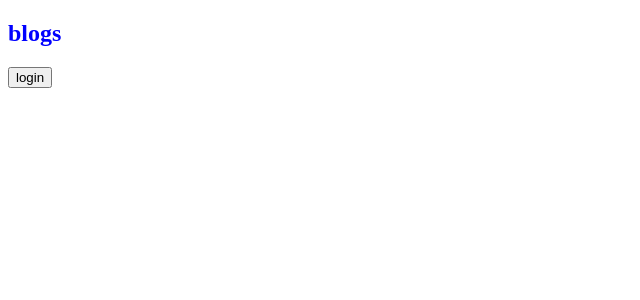
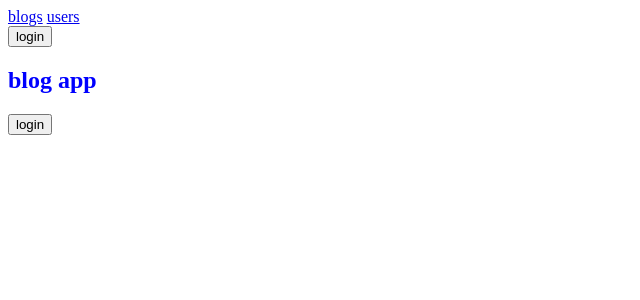
Before and after one commit to srhqmp/blog-list-app-frontend, a React (Create React App) app: page /blogs/1 in a window 1280 px wide. Shown: the top 300 px of the page, without its empty margins (0-640 px from the left). Built offline with nearby package versions, Linux system fonts and the light colour scheme; no server answers.

Commit message:
solution 7.16 - implement navigation

```diff
--- a/src/App.js
+++ b/src/App.js
@@ -1,6 +1,7 @@
 import React from 'react'
 import { BrowserRouter as Router, Switch, Route } from 'react-router-dom'
 import Notification from './components/Notification'
+import Navigation from './components/Navigation'
 import Login from './components/Login/Login'
 import Blogs from './components/Blogs/Blogs'
 import Blog from './components/Blogs/Blog'
@@ -10,7 +11,8 @@ import User from './components/Users/User'
 const App = () => {
   return (
     <Router>
-      <h2>blogs</h2>
+      <Navigation />
+      <h2>blog app</h2>
       <Notification />
       <Login />
       <Switch>
--- a/src/components/Login/Login.js
+++ b/src/components/Login/Login.js
@@ -20,12 +20,11 @@ const Login = () => {
   }
 
   const userLogout = () => (
-    <div>
-      <div>{`${loggedinUser.name} logged in`}</div>
-      <div>
-        <button onClick={handleLogout}>logout</button>
-      </div>
-    </div>
+    <span>
+      <span>{`${loggedinUser.name} logged in`}</span>
+      {' '}
+      <button onClick={handleLogout}>logout</button>
+    </span>
   )
 
   const loginFormRef = useRef()
@@ -35,7 +34,7 @@ const Login = () => {
     </Togglable>
   )
 
-  return <div>{loggedinUser ? userLogout() : loginForm()}</div>
+  return <span>{loggedinUser ? userLogout() : loginForm()}</span>
 }
 
 export default Login
--- /dev/null
+++ b/src/components/Navigation.js
@@ -0,0 +1,17 @@
+import React from 'react'
+import { Link } from 'react-router-dom'
+import Login from './Login/Login'
+
+const Navigation = () => {
+  return (
+    <div>
+      <Link to={'/'}>blogs</Link>
+      {' '}
+      <Link to={'/users'}>users</Link>
+      {' '}
+      <Login />
+    </div>
+  )
+}
+
+export default Navigation
```
